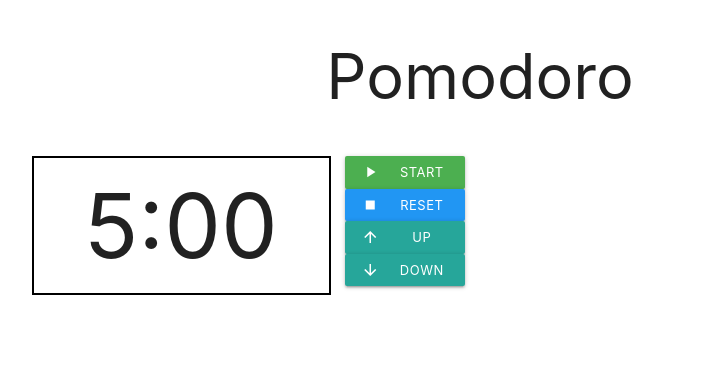
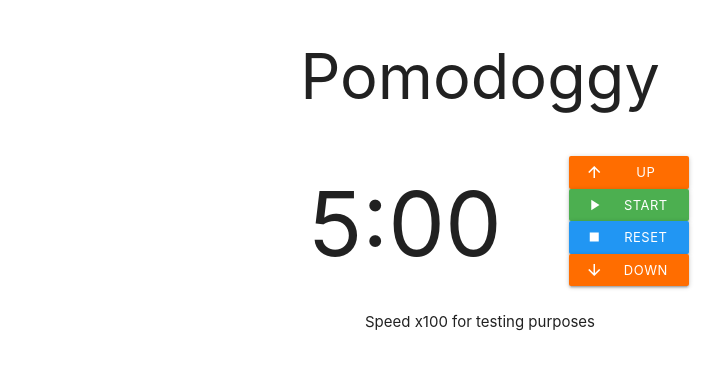
Before and after one commit to D-Ermis/react-pomodoro, a React app: page / in a window 1280 px wide. Shown: the whole page, without its empty margins (160-882 px from the left). Built offline with nearby package versions, Linux system fonts and the light colour scheme.

Commit message:
reorder buttons

```diff
--- a/scss/app.scss
+++ b/scss/app.scss
@@ -4,8 +4,6 @@
 
 .col {
     text-align: center;
-    justify-content: center;
-    align-items: center;
 }
 
 button {
@@ -13,12 +11,5 @@ button {
 }
 
 .counter {
-    border: 2px solid black;
-    span {
-        font-size: 6rem;
-    }
+    font-size: 6rem;
 }
-
-.row {
-    justify-content: space-between;
-}
--- a/src/components/App/index.js
+++ b/src/components/App/index.js
@@ -6,10 +6,15 @@ function App() {
         <div className={"container"}>
             <div className={"row"}>
                 <div className={"col s12"}>
-                    <h1>{"Pomodoro"}</h1>
+                    <h1>{"Pomodoggy"}</h1>
                 </div>
             </div>
             <Timer />
+            <div className={"row"}>
+                <div className={"col s12"}>
+                    <span>{"Speed x100 for testing purposes"}</span>
+                </div>
+            </div>
         </div>
     );
 }
--- a/src/components/Timer/index.js
+++ b/src/components/Timer/index.js
@@ -87,16 +87,30 @@ class Timer extends React.Component {
         const {minutes, seconds} = this.state;
         return (
             <div>
-                <div className={"row timer"}>
-                    <div className={"col m4 counter"}>
+                <div className={"row"}>
+                    <div className={"col m4 offset-m3"}>
                         {/* Display Time */}
-                        <span>
+                        <span className={"counter"}>
                             {minutes}
                             {":"}
                             {seconds < 10 ? `0${seconds}` : seconds}
                         </span>
                     </div>
                     <div className={"col s2"}>
+                        {/* Up Button */}
+                        <button
+                            className={
+                                "waves-effect waves-light btn-small orange accent-4"
+                            }
+                            disabled={this.state.isOn ? "disabled" : ""}
+                            onClick={this.handleIncreaseTime}
+                            type={"button"}>
+                            {"Up"}
+                            <i className={"material-icons left"}>
+                                {"arrow_upward"}
+                            </i>
+                        </button>
+
                         {this.state.isOn ? (
                             // Pause Button
                             <button
@@ -136,21 +150,11 @@ class Timer extends React.Component {
                             <i className={"material-icons left"}>{"stop"}</i>
                         </button>
 
-                        {/* Up Button */}
-                        <button
-                            className={"waves-effect waves-light btn-small"}
-                            disabled={this.state.isOn ? "disabled" : ""}
-                            onClick={this.handleIncreaseTime}
-                            type={"button"}>
-                            {"Up"}
-                            <i className={"material-icons left"}>
-                                {"arrow_upward"}
-                            </i>
-                        </button>
-
                         {/* Down Button */}
                         <button
-                            className={"waves-effect waves-light btn-small"}
+                            className={
+                                "waves-effect waves-light btn-small orange accent-4"
+                            }
                             disabled={this.state.isOn ? "disabled" : ""}
                             onClick={this.handleDecreaseTime}
                             type={"button"}>
```
